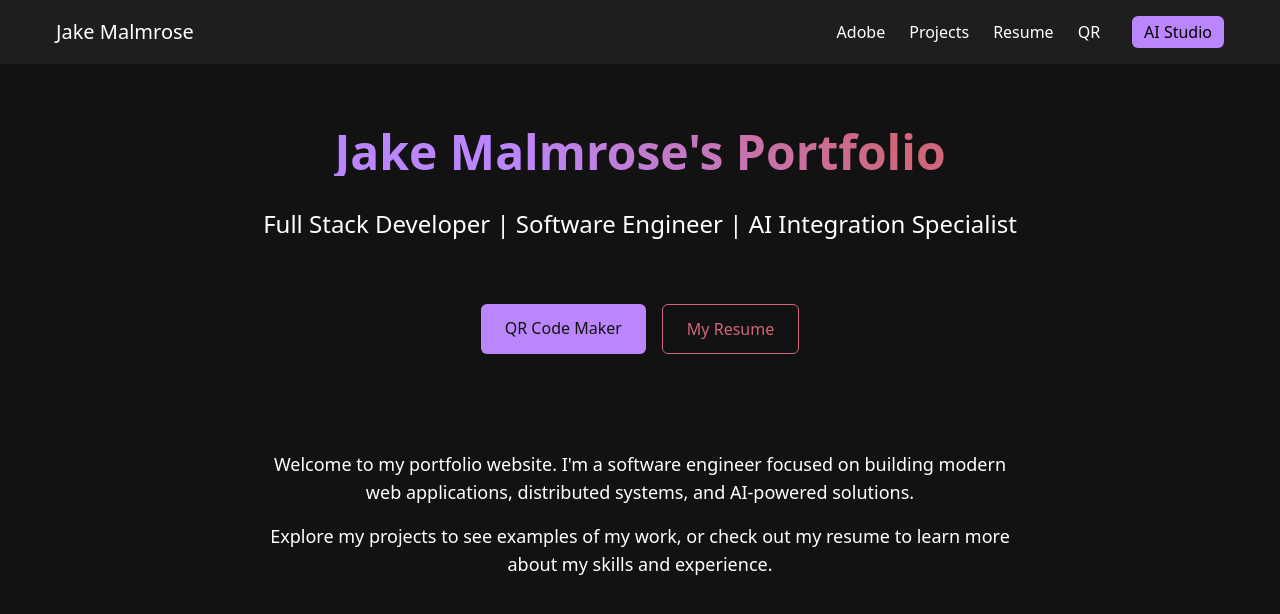
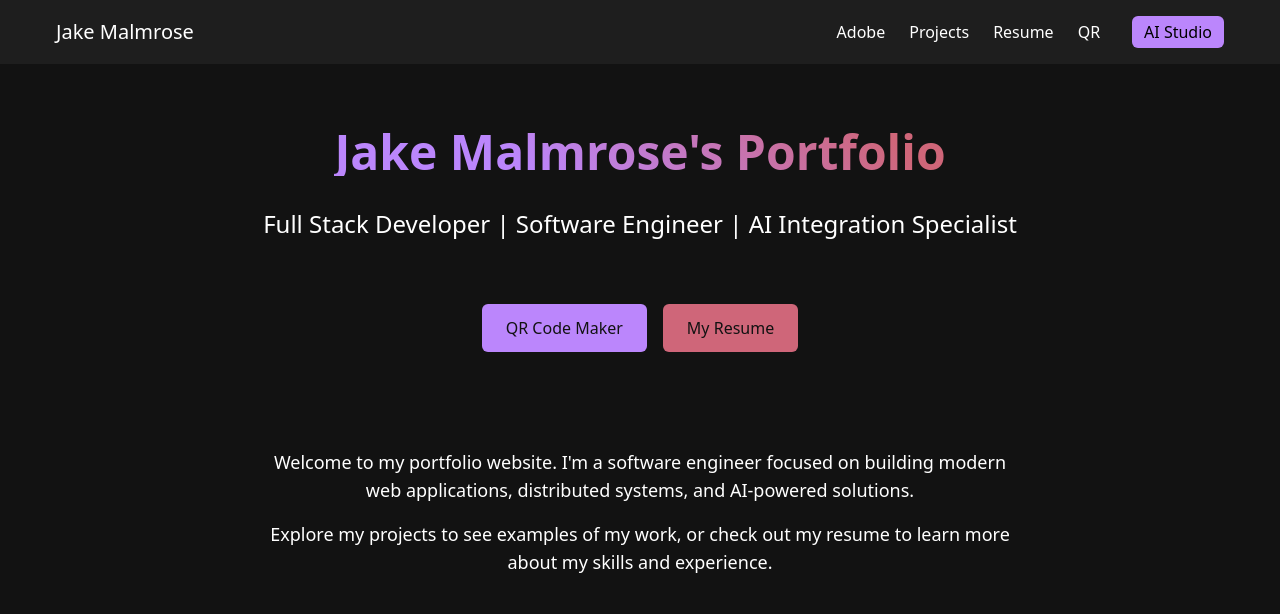
Before and after one commit to JakeMalmrose/nextfolio, a Next.js app: page / in a window 1280 px wide. Shown: the top 614 px of the page. Built offline with nearby package versions, Linux system fonts and the light colour scheme.

Commit message:
Fixed home page styling since it was funky

```diff
--- a/app/page.tsx
+++ b/app/page.tsx
@@ -21,7 +21,7 @@ export default function Home() {
 
         <Link
           href="/resume"
-          className="px-6 py-3 border border-secondary text-secondary font-medium rounded-md hover:bg-secondary hover:bg-opacity-10 transition"
+          className="px-6 py-3 bg-secondary text-background font-medium rounded-md hover:opacity-90 transition"
         >
           My Resume
         </Link>
```
